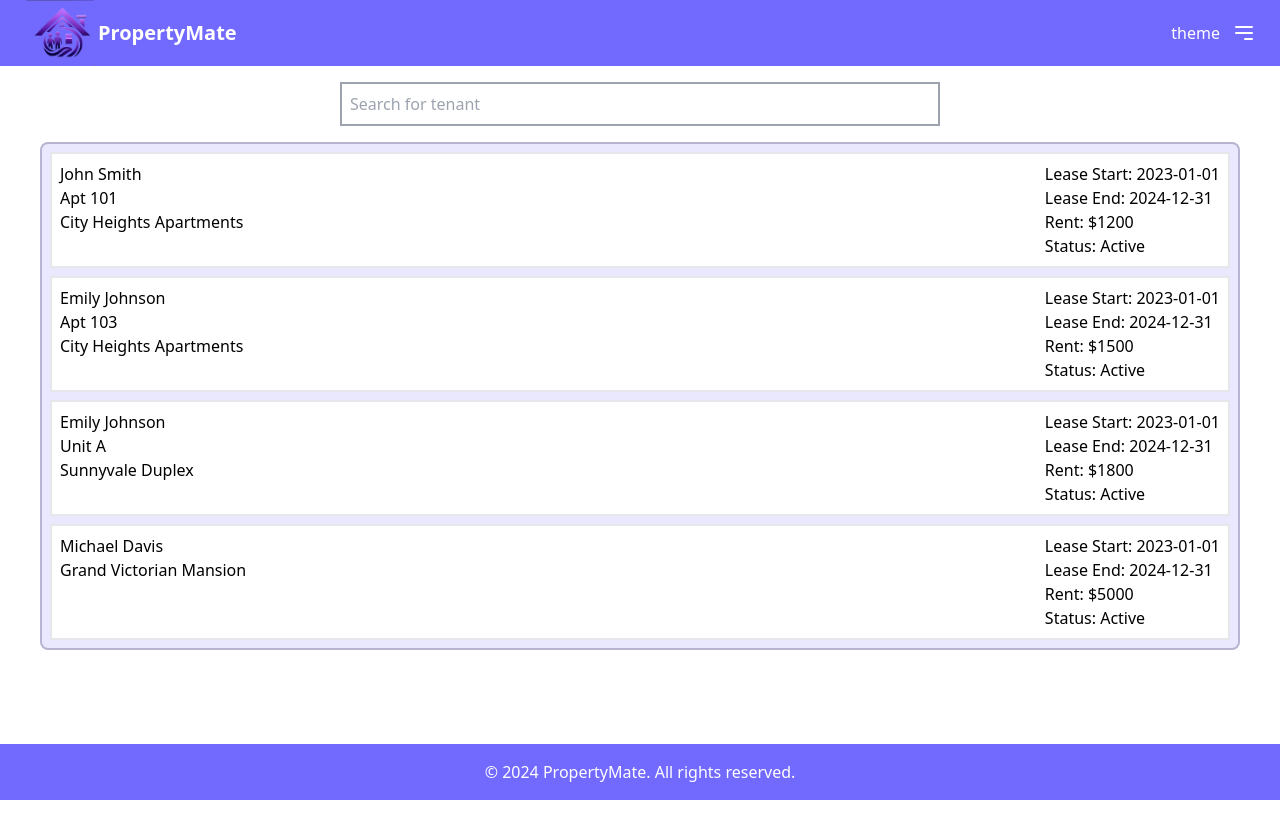
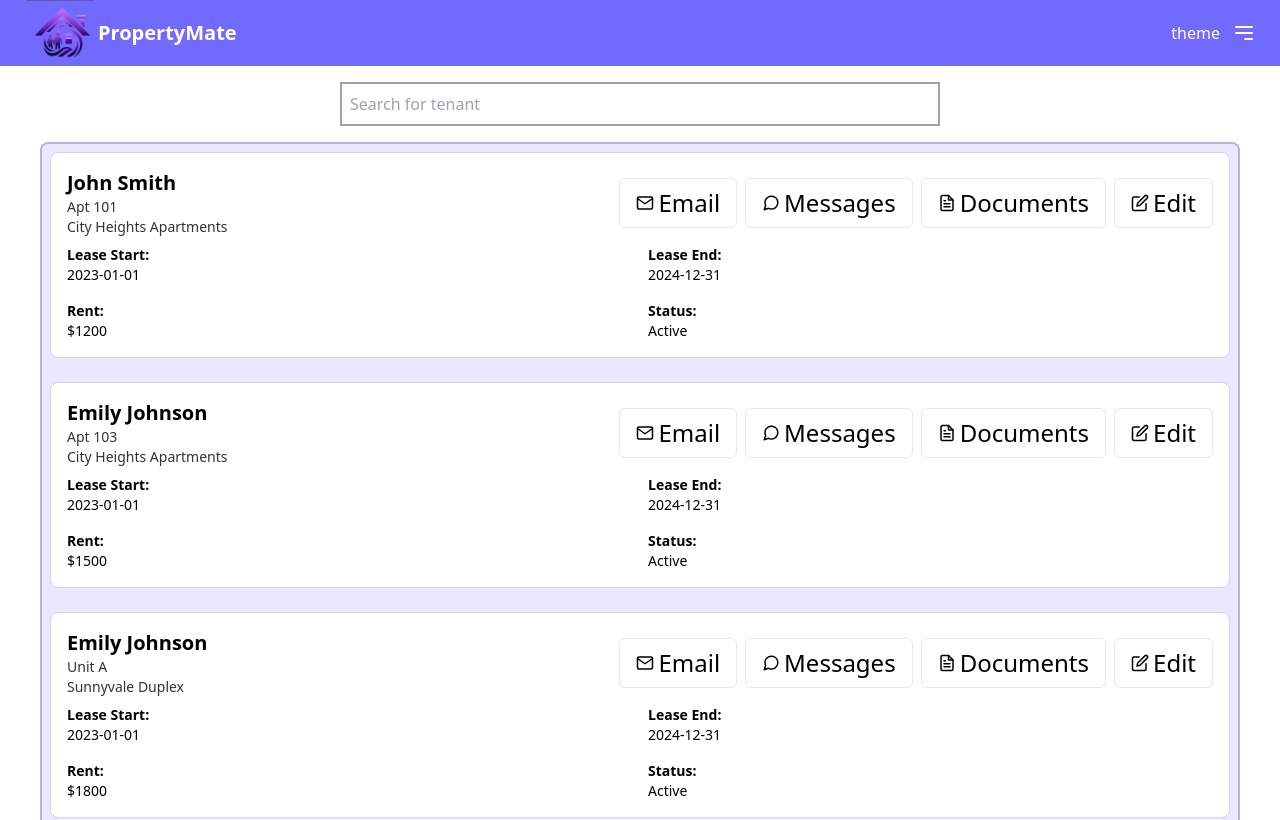
Before and after one commit to andrews-jonathanw/propertymate, a Next.js app: page /owner/tenants in a window 1280 px wide. Shown: the top 820 px of the page. Built offline with nearby package versions, Linux system fonts and the light colour scheme.

Commit message:
Update styles and add buttons to Tenant component

```diff
--- a/app/owner/tenants/page.js
+++ b/app/owner/tenants/page.js
@@ -67,7 +67,7 @@ export default function Page() {
   }, [tenants, search]);
 
   return (
-    <div className='flex flex-col items-center justify-center pt-4 px-10 space-y-4'>
+    <div className='flex flex-col items-center justify-center p-4 px-10 space-y-4'>
       <TenantSearch setSearch={setSearch} />
       {loading ? (
         <p>Loading...</p>
--- a/components/ownerTenants/Tenant.js
+++ b/components/ownerTenants/Tenant.js
@@ -1,21 +1,61 @@
-import React from 'react'
+import React from 'react';
+import Button from '../ui/Button';
+import { FiMail, FiMessageCircle, FiFileText, FiEdit } from 'react-icons/fi';
 
-export default function Tenant({tenant}) {
+export default function Tenant({ tenant }) {
   return (
-    <div>
-      <div className='flex flex-row justify-between border-2 p-2 bg-customLight-accent'>
+    <div className="rounded-lg border border-gray-300 bg-customLight-accent p-4 mb-4">
+      <div className="flex flex-col md:flex-row md:justify-between md:items-center mb-2">
+        <div className="md:mr-4">
+          <h2 className="text-xl font-bold">{tenant.name}</h2>
+          <p className="text-sm text-customLight-text">{tenant.unit}</p>
+          <p className="text-sm text-customLight-text">{tenant.location}</p>
+        </div>
+        <div className="flex flex-wrap justify-between md:justify-start md:flex-nowrap md:space-x-2">
+          <Button className="px-1 py-1 mb-2 md:mb-0">
+            <div className='flex flex-row items-center'>
+              <FiMail className="mr-1" size={18} />
+              Email
+            </div>
+          </Button>
+          <Button className="px-1 py-1 mb-2 md:mb-0">
+            <div className='flex flex-row items-center'>
+              <FiMessageCircle className="mr-1" size={18} />
+              Messages
+            </div>
+          </Button>
+          <Button className="px-1 py-1 mb-2 md:mb-0">
+            <div className='flex flex-row items-center'>
+              <FiFileText className="mr-1" size={18} />
+              Documents
+            </div>
+          </Button>
+          <Button className="px-1 py-1 mb-2 md:mb-0">
+            <div className='flex flex-row items-center'>
+              <FiEdit className="mr-1" size={18} />
+              Edit
+            </div>
+          </Button>
+        </div>
+      </div>
+      <div className="grid grid-cols-1 md:grid-cols-2 gap-4">
         <div>
-          <p>{tenant.name}</p>
-          <p>{tenant.unit}</p>
-          <p>{tenant.location}</p>
+          <p className="text-sm font-semibold">Lease Start:</p>
+          <p className="text-sm">{tenant.leaseStart}</p>
         </div>
         <div>
-          <p>Lease Start: {tenant.leaseStart}</p>
-          <p>Lease End: {tenant.leaseEnd}</p>
-          <p>Rent: ${tenant.rent}</p>
-          <p>Status: {tenant.status}</p>
+          <p className="text-sm font-semibold">Lease End:</p>
+          <p className="text-sm">{tenant.leaseEnd}</p>
+        </div>
+        <div>
+          <p className="text-sm font-semibold">Rent:</p>
+          <p className="text-sm">${tenant.rent}</p>
+        </div>
+        <div>
+          <p className="text-sm font-semibold">Status:</p>
+          <p className="text-sm">{tenant.status}</p>
         </div>
       </div>
     </div>
-  )
+  );
 }
```
